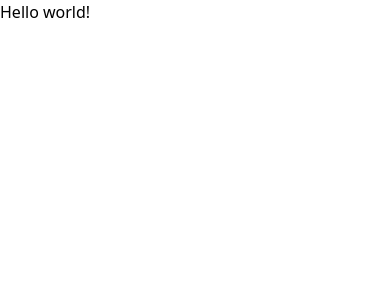
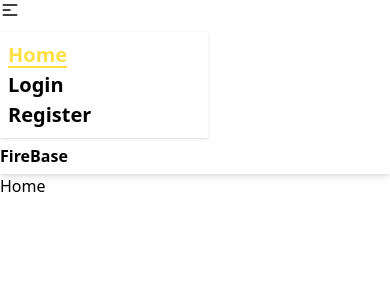
Before and after one commit to Raihan1018/firebaseAuth, a React (Vite) app: page / in a window 390 px wide. Shown: the top 300 px of the page. Built offline with nearby package versions, Linux system fonts and the light colour scheme.

Commit message:
nav bar done and implement react router

```diff
--- a/package.json
+++ b/package.json
@@ -10,6 +10,7 @@
     "preview": "vite preview"
   },
   "dependencies": {
+    "firebase": "^12.4.0",
     "localforage": "^1.10.0",
     "match-sorter": "^8.1.0",
     "react": "^19.1.1",
--- a/src/App.jsx
+++ /dev/null
@@ -1,35 +0,0 @@
-import { useState } from 'react'
-import reactLogo from './assets/react.svg'
-import viteLogo from '/vite.svg'
-import './App.css'
-
-function App() {
-  const [count, setCount] = useState(0)
-
-  return (
-    <>
-      <div>
-        <a href="https://vite.dev" target="_blank">
-          <img src={viteLogo} className="logo" alt="Vite logo" />
-        </a>
-        <a href="https://react.dev" target="_blank">
-          <img src={reactLogo} className="logo react" alt="React logo" />
-        </a>
-      </div>
-      <h1>Vite + React</h1>
-      <div className="card">
-        <button onClick={() => setCount((count) => count + 1)}>
-          count is {count}
-        </button>
-        <p>
-          Edit <code>src/App.jsx</code> and save to test HMR
-        </p>
-      </div>
-      <p className="read-the-docs">
-        Click on the Vite and React logos to learn more
-      </p>
-    </>
-  )
-}
-
-export default App
--- /dev/null
+++ b/src/Routers/Routes.jsx
@@ -0,0 +1,28 @@
+import { createBrowserRouter } from "react-router-dom";
+import root from "../pages/root";
+import ErrorPage from "../pages/ErrorPage";
+import Home from "../pages/Home";
+import Register from "../pages/Register";
+import Login from "../pages/Login";
+
+export const router = createBrowserRouter([
+  {
+    path: "/",
+    errorElement: ErrorPage,
+    Component: root,
+    children: [
+      {
+        index: true,
+        Component: Home,
+      },
+      {
+        path: "register",
+        Component: Register,
+      },
+      {
+        path: "login",
+        Component: Login,
+      },
+    ],
+  },
+]);
--- /dev/null
+++ b/src/components/Header.jsx
@@ -0,0 +1,84 @@
+import React from "react";
+import { Link, NavLink } from "react-router-dom";
+
+const Header = () => {
+  const links = (
+    <>
+      <li className="text-[20px] font-semibold">
+        <NavLink
+          to="/"
+          className={({ isActive }) =>
+            isActive
+              ? "text-yellow-300 underline decoration-yellow-300 underline-offset-4"
+              : ""
+          }
+        >
+          Home
+        </NavLink>
+      </li>
+      <li className="text-[20px] font-semibold">
+        <NavLink
+          to="/login"
+          className={({ isActive }) =>
+            isActive
+              ? "text-yellow-300 underline decoration-yellow-300 underline-offset-4 "
+              : ""
+          }
+        >
+          Login
+        </NavLink>
+      </li>
+      <li className="text-[20px] font-semibold">
+        <NavLink
+          to="/register"
+          className={({ isActive }) =>
+            isActive
+              ? "text-yellow-300 underline decoration-yellow-300 underline-offset-4"
+              : ""
+          }
+        >
+          Register
+        </NavLink>
+      </li>
+    </>
+  );
+  return (
+    <div className="navbar sticky top-0 left-0 right-0 z-50 shadow-md mx-auto">
+      <div className="navbar-start">
+        <div className="dropdown">
+          <div tabIndex={0} role="button" className="btn btn-ghost lg:hidden">
+            <svg
+              xmlns="http://www.w3.org/2000/svg"
+              className="h-5 w-5"
+              fill="none"
+              viewBox="0 0 24 24"
+              stroke="currentColor"
+            >
+              <path
+                strokeLinecap="round"
+                strokeLinejoin="round"
+                strokeWidth="2"
+                d="M4 6h16M4 12h8m-8 6h16"
+              />
+            </svg>
+          </div>
+          <ul
+            tabIndex={0}
+            className="menu menu-sm dropdown-content bg-base-100 rounded-box z-[1] mt-3 w-52 p-2 shadow"
+          >
+            {links}
+          </ul>
+        </div>
+        <Link className="btn btn-ghost  ">
+          <span className="text-3xl font-bold text-[16px]">FireBase</span>
+        </Link>
+      </div>
+      <div className="navbar-center hidden lg:flex">
+        <ul className="menu menu-horizontal px-1">{links}</ul>
+      </div>
+      <div className="navbar-end space-x-5"></div>
+    </div>
+  );
+};
+
+export default Header;
--- /dev/null
+++ b/src/firebase/firebase.init.js
@@ -0,0 +1,16 @@
+import { initializeApp } from "firebase/app";
+import { getAuth } from "firebase/auth";
+
+const firebaseConfig = {
+  apiKey: "AIzaSyAlCPIhIvbvdi1wCzEHEn6Tsf-nAt0kAYM",
+  authDomain: "fir-auth-udemy-fa26f.firebaseapp.com",
+  projectId: "fir-auth-udemy-fa26f",
+  storageBucket: "fir-auth-udemy-fa26f.firebasestorage.app",
+  messagingSenderId: "865592028783",
+  appId: "1:865592028783:web:f43d99afafbfb81e10a79a",
+};
+
+// Initialize Firebase
+const app = initializeApp(firebaseConfig);
+
+export const auth = getAuth(app);
--- /dev/null
+++ b/src/pages/ErrorPage.jsx
@@ -0,0 +1,12 @@
+import React from "react";
+
+const ErrorPage = () => {
+  return (
+    <div>
+      <title>Page Not Found</title>
+      ErrorPage
+    </div>
+  );
+};
+
+export default ErrorPage;
--- /dev/null
+++ b/src/pages/Home.jsx
@@ -0,0 +1,12 @@
+import React from "react";
+
+const Home = () => {
+  return (
+    <div>
+      <title>Home</title>
+      <h2>Home</h2>
+    </div>
+  );
+};
+
+export default Home;
--- /dev/null
+++ b/src/pages/Login.jsx
@@ -0,0 +1,12 @@
+import React from "react";
+
+const Login = () => {
+  return (
+    <div>
+      <title>Login</title>
+      Login
+    </div>
+  );
+};
+
+export default Login;
--- /dev/null
+++ b/src/pages/Register.jsx
@@ -0,0 +1,12 @@
+import React from "react";
+
+const Register = () => {
+  return (
+    <div>
+      <title>Register</title>
+      Register
+    </div>
+  );
+};
+
+export default Register;
--- /dev/null
+++ b/src/pages/root.jsx
@@ -0,0 +1,14 @@
+import React from "react";
+import Header from "../components/Header";
+import { Outlet } from "react-router-dom";
+
+const root = () => {
+  return (
+    <div className="container mx-auto max-w-screen-lg">
+      <Header />
+      <Outlet />
+    </div>
+  );
+};
+
+export default root;
```
Also changed, not shown: eslint.config.js (+13 -12 lines), src/main.jsx (+2 -8 lines), 1 other file (tests, documents, lock files or other folders).
